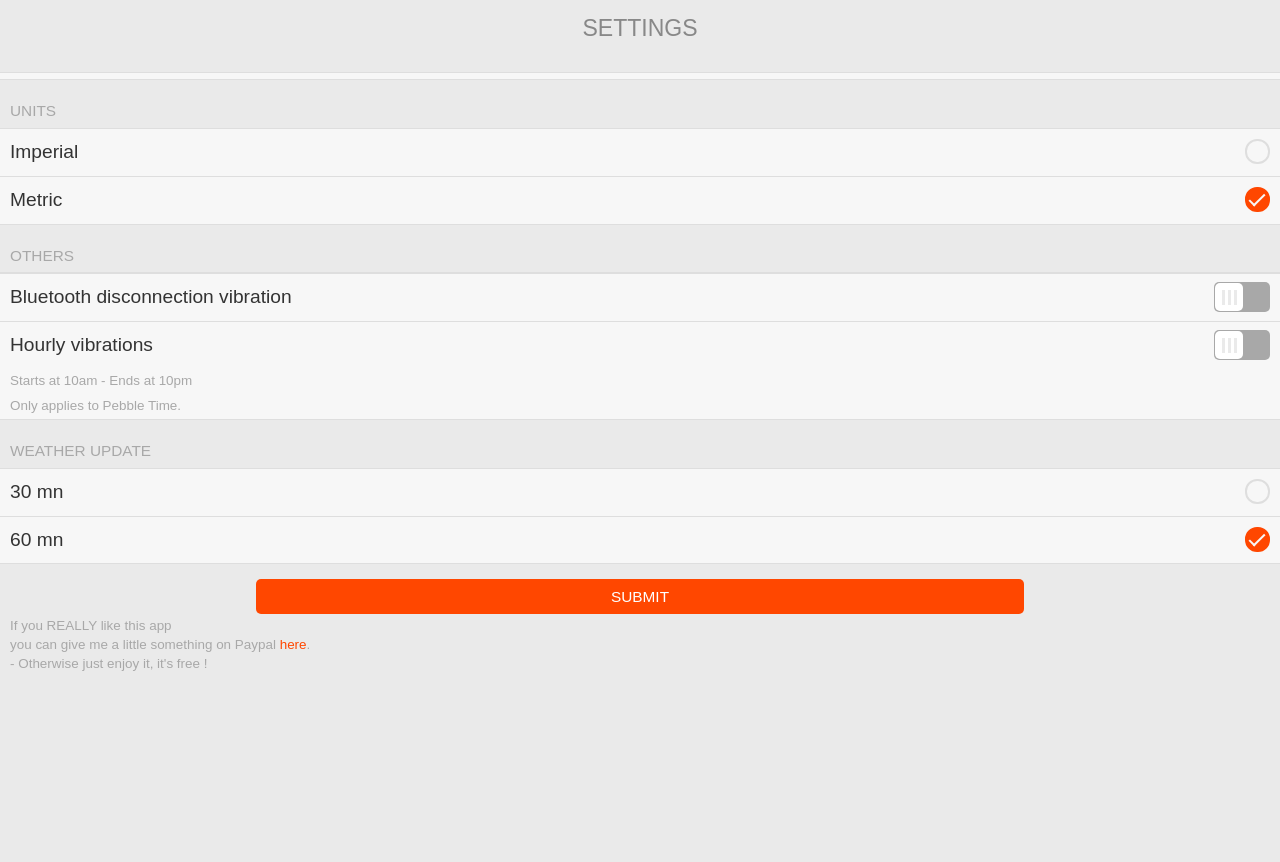
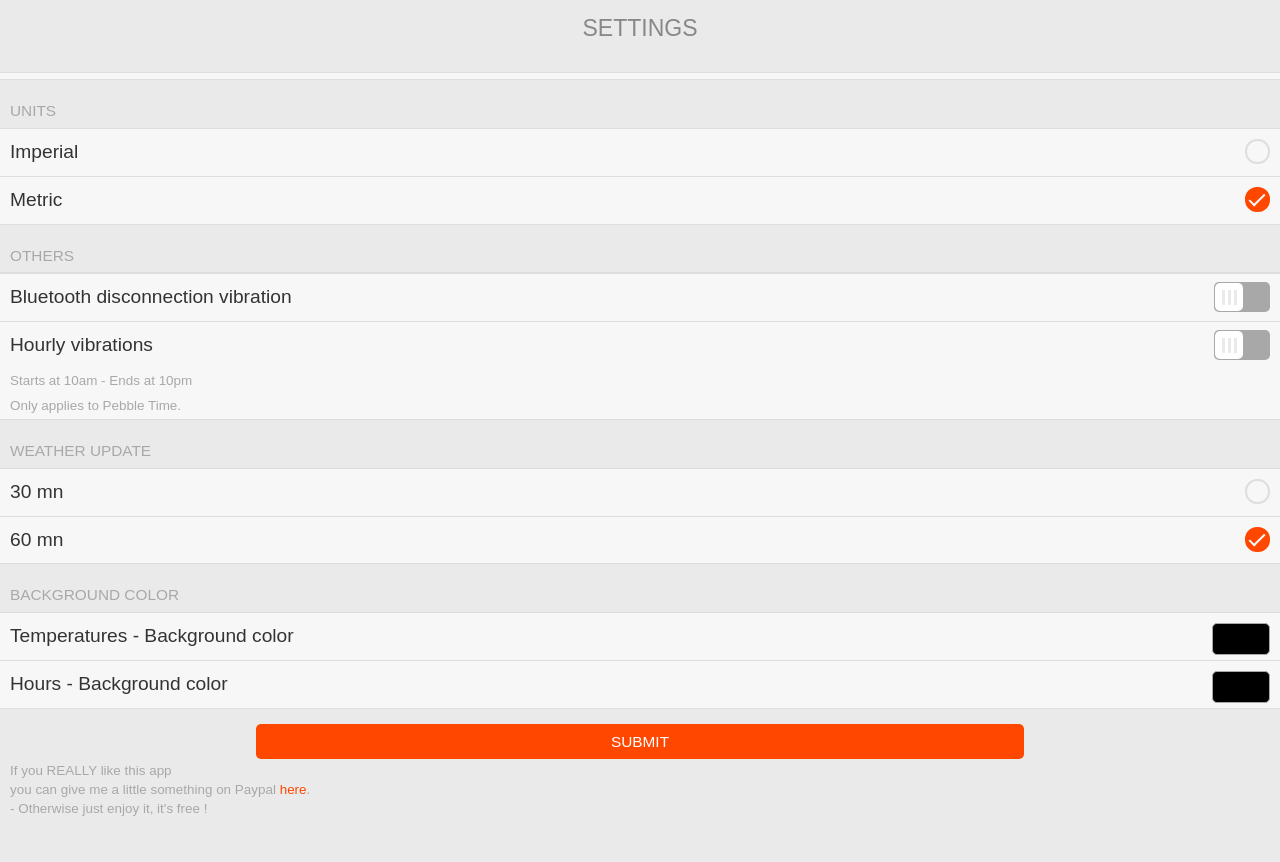
Before and after one commit to Sichroteph/Impact, a plain HTML site: page index.html in a window 1280 px wide. Before the commit the page ends 800 px from the top, so only its background shows below. Drawn offline with Linux system fonts and the light colour scheme.

Commit message:
Update index.html

```diff
--- a/index.html
+++ b/index.html
@@ -335,7 +335,7 @@
 
 
 
-  <div class='item-container' style="display:none;">
+  <div class='item-container'>
     <div class='item-container-header'>Background color</div>
     <div class='item-container-content'>
       <label class='item'>
```
